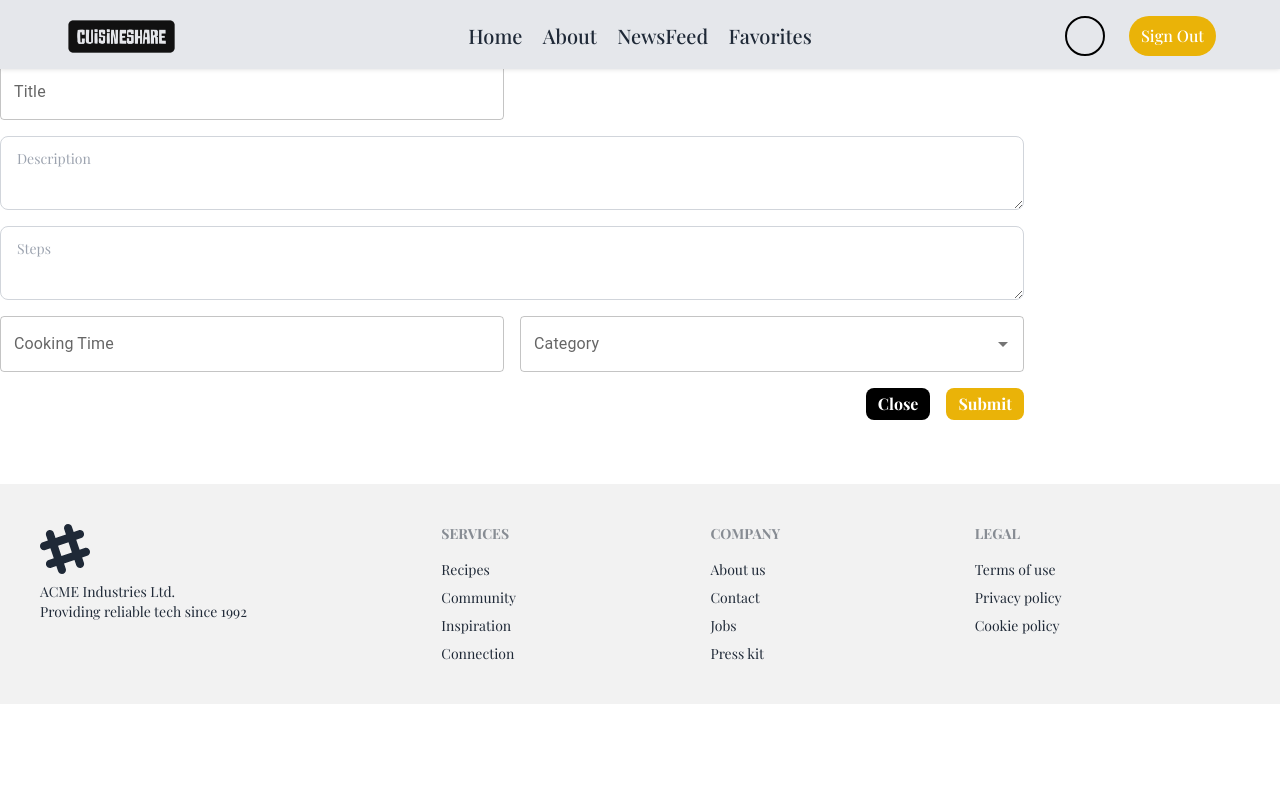
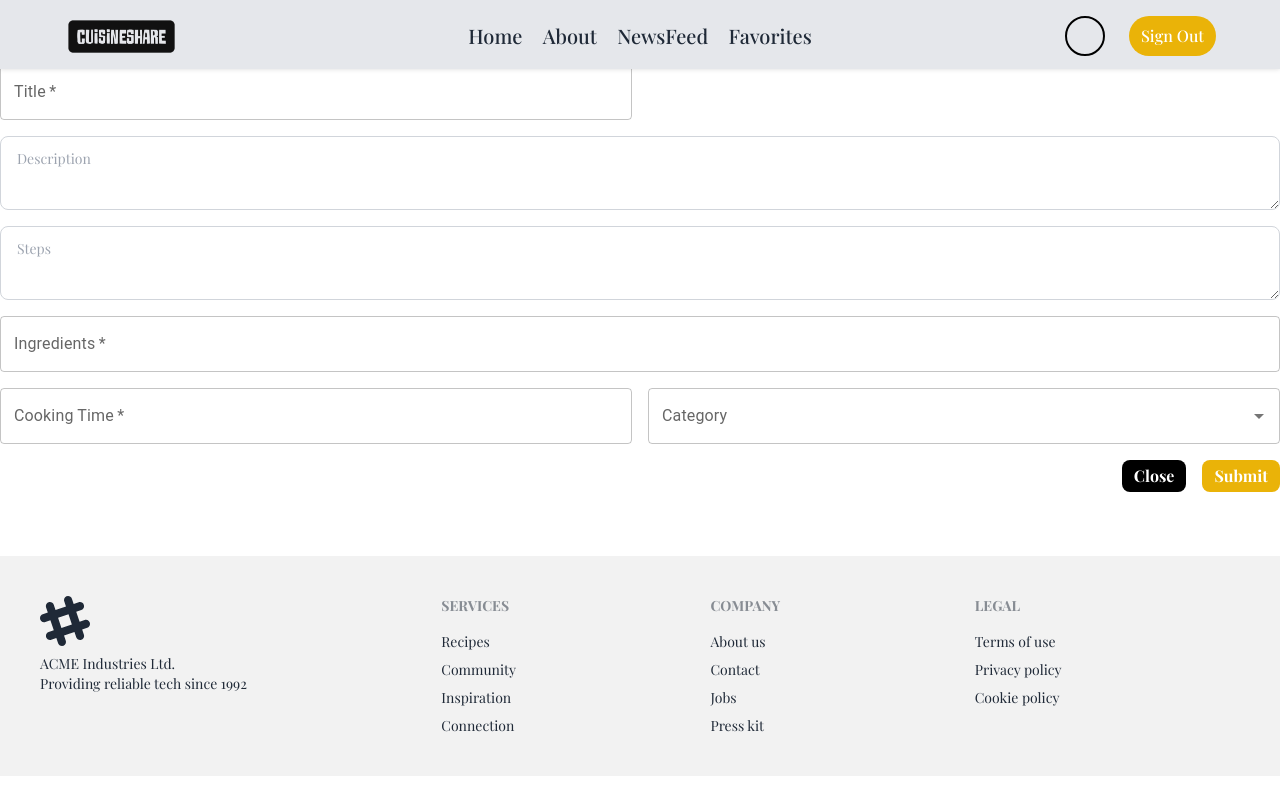
Before and after one commit to ornob90/CuisineShare, a React (Vite) app: page /form in a window 1280 px wide. Built offline with nearby package versions, Linux system fonts and the light colour scheme; no server answers; sample sign-in values are in the browser's storage; a web font is replaced by a local one.

Commit message:
post data add in database feature complete

```diff
--- a/src/components/Profile/PostForm.jsx
+++ b/src/components/Profile/PostForm.jsx
@@ -1,8 +1,15 @@
 import { Autocomplete, TextField } from "@mui/material";
-import React from "react";
+import React, { useRef, useState } from "react";
 import Button from "../Shared/Button";
+import { addDoc, collection } from "firebase/firestore";
+import { db } from "../../FireStore/firestore.config";
 
 const PostForm = ({ handleModal }) => {
+  const categoryRef = useRef();
+  const [selectedCategory, setSelectedCategory] = useState("");
+  const [favorite, setFavorite] = useState(false);
+  const postDbRef = collection(db, "posts");
+
   const category = [
     {
       label: "Beef",
@@ -65,35 +72,85 @@ const PostForm = ({ handleModal }) => {
     },
   ];
 
+  const handleAddPostDataToDB = async (data) => {
+    try {
+      await addDoc(postDbRef, data);
+    } catch (error) {
+      console.error(error);
+    }
+  };
+
+  const handlePostData = async (e) => {
+    e.preventDefault();
+    const title = e.target.title.value;
+    const description = e.target.description.value || " ";
+    const steps = e.target.steps.value;
+    const ingredients = e.target.ingredients.value;
+    const cookingTime = e.target.time.value;
+    const category = categoryRef.current.value;
+
+    await handleAddPostDataToDB({
+      title,
+      description,
+      steps,
+      ingredients,
+      cookingTime,
+      category: selectedCategory.value,
+      favorite,
+    });
+  };
+
   return (
-    <div className="w-[80%]">
-      <form className="grid grid-cols-1 lg:grid-cols-2 gap-4">
+    <div className="min-h-[300px] w-[80%]] h-[70%]">
+      <form
+        className="grid grid-cols-1 lg:grid-cols-2 gap-4 "
+        onSubmit={handlePostData}
+      >
         <TextField
           className="lg:col-span-1 col-span-2 "
           id="outlined-basic"
           label="Title"
           variant="outlined"
+          name="title"
+          required
         />
         <textarea
           className="focus:bg-gray-200 lg:col-span-2 col-span-2 border border-gray-300 focus:outline-none textarea textarea-ghost"
           placeholder="Description"
+          name="description"
         ></textarea>
         <textarea
           className="focus:bg-gray-200 lg:col-span-2 col-span-2 border border-gray-300 focus:outline-none textarea textarea-ghost"
           placeholder="Steps"
+          name="steps"
+          required
         ></textarea>
+        <TextField
+          className="col-span-2"
+          id="outlined-basic"
+          label="Ingredients"
+          placeholder="eggs, water, brown sugar, ground ginger"
+          variant="outlined"
+          name="ingredients"
+          required
+        />
         <TextField
           className="lg:col-span-1 col-span-2"
           id="outlined-basic"
           label="Cooking Time"
           variant="outlined"
-          name=""
+          name="time"
+          required
         />
 
         <Autocomplete
+          ref={categoryRef}
           disablePortal
           id="combo-box-demo"
           options={category}
+          onChange={(event, category) => {
+            setSelectedCategory(category);
+          }}
           renderInput={(params) => <TextField {...params} label="Category" />}
         />
         <div className="flex items-center  lg:justify-end lg:col-span-2 col-span-2 gap-4">
@@ -105,7 +162,7 @@ const PostForm = ({ handleModal }) => {
             Close
           </Button>
           <Button
-            type="button"
+            onClick={handleModal}
             classes="bg-yellow-500 text-white py-1 px-3 rounded-lg font-bold"
           >
             Submit
--- a/src/components/Profile/ProfileHeader.jsx
+++ b/src/components/Profile/ProfileHeader.jsx
@@ -51,7 +51,7 @@ const ProfileHeader = () => {
       <div
         className={`absolute top-0 left-0 flex items-center justify-center w-[95vw] min-h-screen mt-28 lg:-mt-10 lg:h-[80vh] bg-transparent   ${
           modal ? "scale-1" : "scale-0"
-        }`}
+        } `}
       >
         <div
           className={`w-[80%] lg:w-[50%]  bg-gray-200 ${
--- a/src/components/Shared/RecipePost.jsx
+++ b/src/components/Shared/RecipePost.jsx
@@ -3,8 +3,11 @@ import React from "react";
 import Button from "./Button";
 import { FaRegBookmark, FaBookmark } from "react-icons/fa";
 import { AiOutlineHeart, AiTwotoneHeart } from "react-icons/ai";
+import { useNavigate } from "react-router-dom";
 
 const RecipePost = () => {
+  const navigate = useNavigate();
+
   return (
     <div className="grid grid-cols-1 gap-5 md:grid-cols-2">
       <div className="w-full md:w-auto">
@@ -23,7 +26,7 @@ const RecipePost = () => {
             <FaRegBookmark />
           </div>
         </div>
-        <Rating className="pt-4 -z-1" name="read-only" value={3.5} readOnly />
+        <Rating className="pt-4 z-[-1]" name="read-only" value={3.5} readOnly />
         <p>
           Lorem ipsum dolor, sit amet consectetur adipisicing elit. Distinctio,
           dolor. Pariatur tempora magnam saepe minus dolorum, culpa nesciunt
@@ -38,7 +41,10 @@ const RecipePost = () => {
           <div className="badge badge-outline">Italian</div>
         </div>
         <div>
-          <Button classes="bg-black text-white px-4 py-2 rounded-lg">
+          <Button
+            onClick={() => navigate("/details")}
+            classes="bg-black text-white px-4 py-2 rounded-lg"
+          >
             View Details
           </Button>
         </div>
--- a/src/pages/Profile/Profile.jsx
+++ b/src/pages/Profile/Profile.jsx
@@ -7,7 +7,7 @@ const Profile = () => {
   return (
     <Container>
       <ProfileHeader />
-      <div className="w-[80%] mx-auto">
+      <div className="w-[80%] mx-auto min-h-screen">
         <Outlet />
       </div>
     </Container>
```
